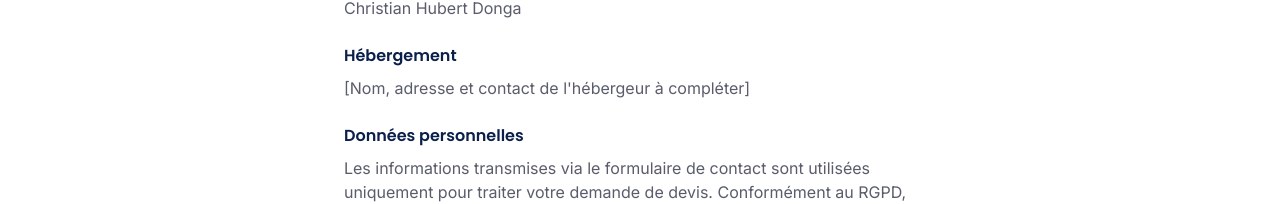
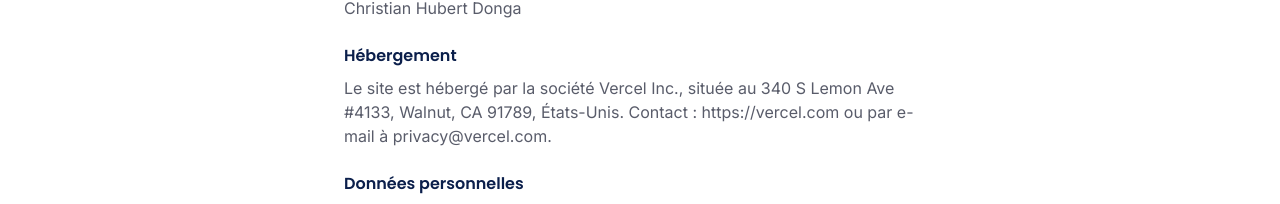
Before and after one commit to Git-Paul-Emile/dch-front, a React (Vite) app: page /mentions-legales in a window 1280 px wide. Shown: the part 460-664 px from the top of the page. Built offline with nearby package versions, Linux system fonts and the light colour scheme; no server answers.

Commit message:
maj mentions légales2

```diff
--- a/src/pages/Legal.jsx
+++ b/src/pages/Legal.jsx
@@ -25,7 +25,8 @@ export default function Legal() {
             </div>
             <div>
               <h2 className="font-heading font-semibold text-primary mb-2">Hébergement</h2>
-              <p>[Nom, adresse et contact de l'hébergeur à compléter]</p>
+              <p>Le site est hébergé par la société Vercel Inc., située au 340 S Lemon Ave #4133, Walnut, CA 91789, États-Unis.
+Contact : https://vercel.com ou par e-mail à privacy@vercel.com.</p>
             </div>
             <div>
               <h2 className="font-heading font-semibold text-primary mb-2">Données personnelles</h2>
```
